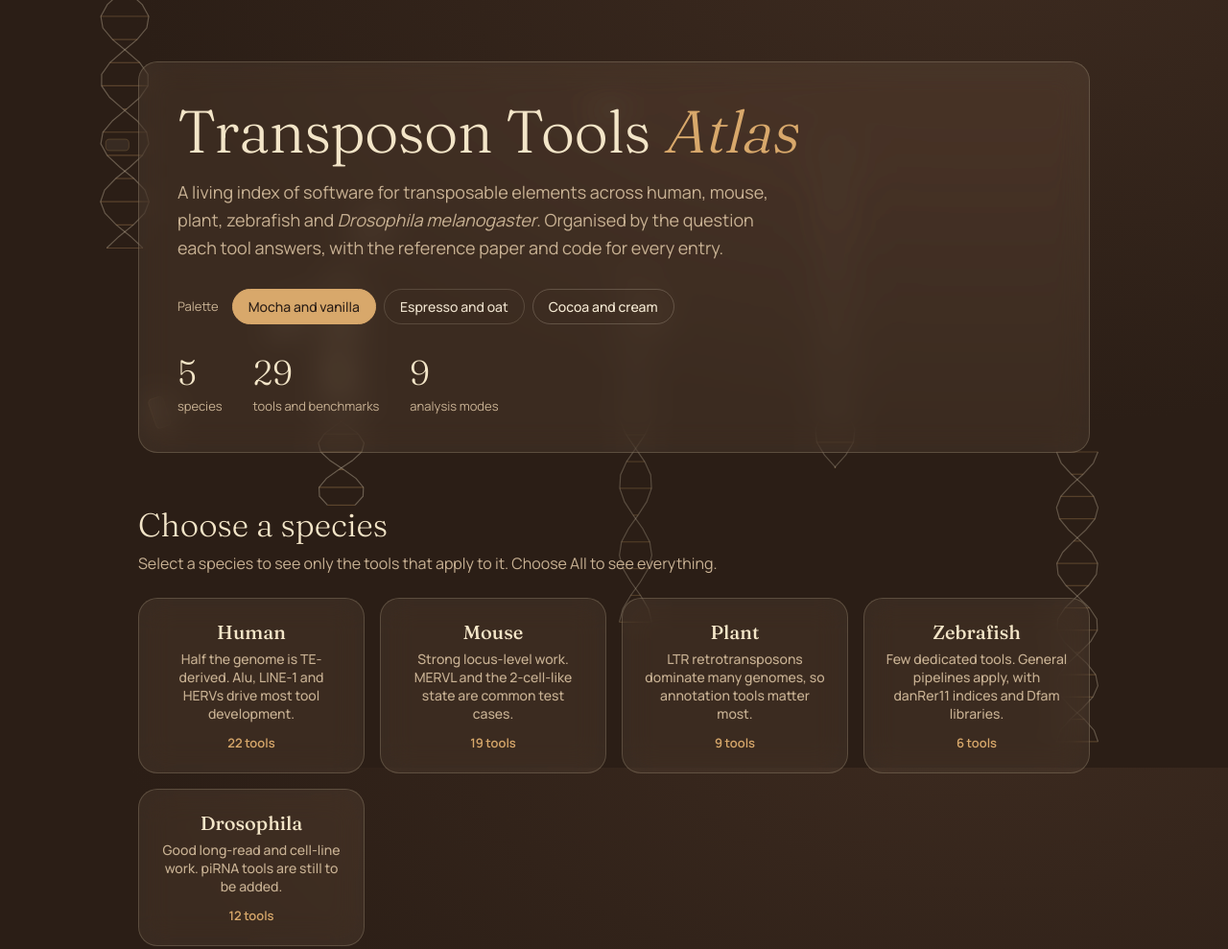
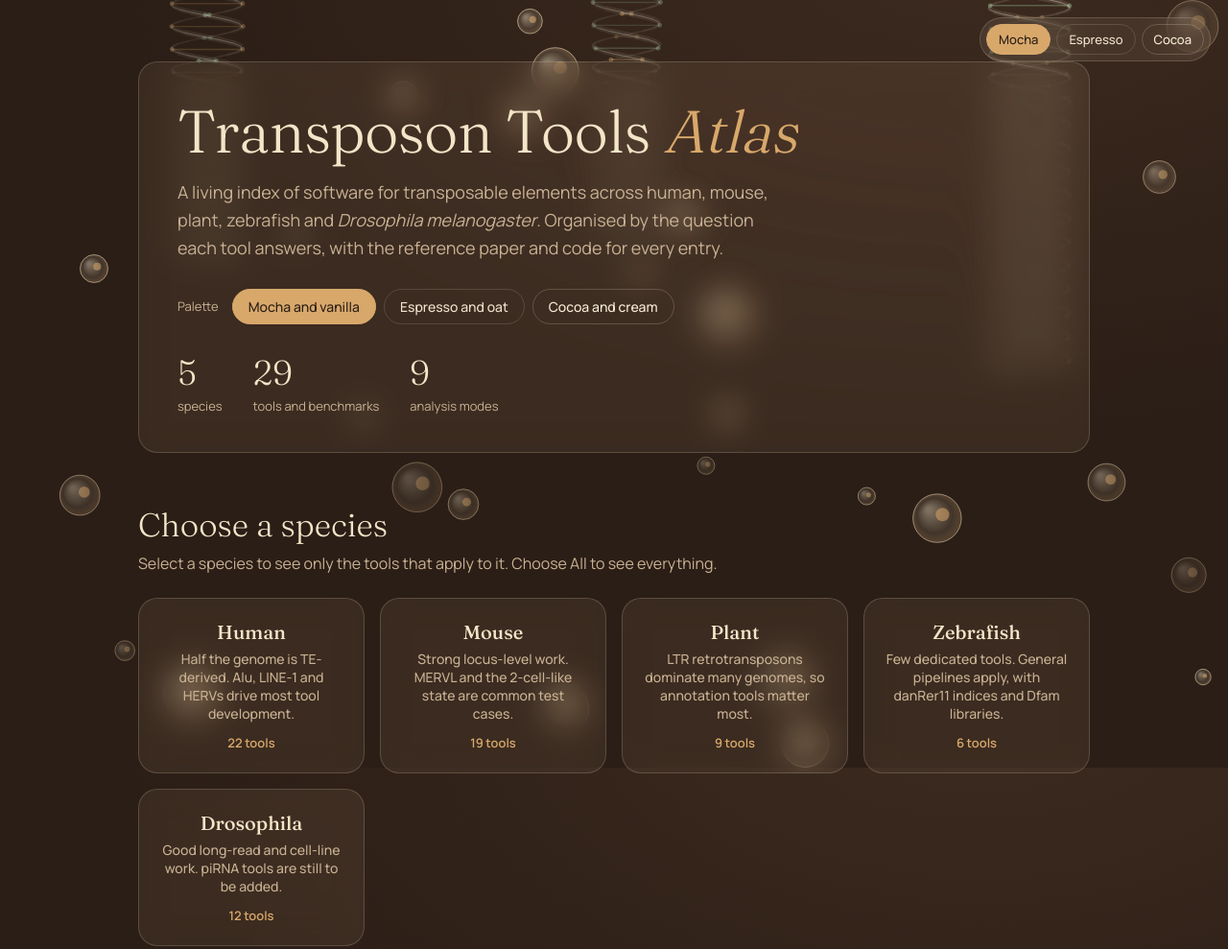
Before and after one commit to SUGAM2001/Transpososn-Tool-Atalas, a plain HTML site: page index.html in a window 1280 px wide. Shown: the top 989 px of the page at 96% size. Drawn offline with Linux system fonts and the light colour scheme; animation ran at ten frames a second.

Commit message:
Update index.html

```diff
--- a/index.html
+++ b/index.html
@@ -82,7 +82,10 @@
   .gap li{margin:6px 0}
 
   footer{margin-top:72px;color:var(--muted);font-size:14px}
-
+  .palettes.corner{position:fixed;top:18px;right:18px;z-index:10;display:flex;gap:6px;flex-wrap:wrap;
+  max-width:calc(100vw - 36px);padding:6px;border-radius:999px;background:var(--glass);
+  border:1px solid var(--glass-edge);-webkit-backdrop-filter:blur(16px);backdrop-filter:blur(16px)}
+  .palettes.corner button{padding:6px 12px;font-size:13px}
   @media (max-width:640px){
     header{padding:28px 22px}
     h1{font-size:44px}
@@ -93,7 +96,11 @@
 </head>
 <body>
 <canvas id="dna" aria-hidden="true"></canvas>
-
+<div class="palettes corner" role="group" aria-label="Colour palette">
+  <button data-palette="mocha" aria-pressed="true">Mocha</button>
+  <button data-palette="espresso" aria-pressed="false">Espresso</button>
+  <button data-palette="cocoa" aria-pressed="false">Cocoa</button>
+</div>
 <div class="wrap">
 
 <header class="glass">
@@ -268,100 +275,158 @@ document.querySelectorAll("[data-palette]").forEach(b=>{
 });
 
 // ---------- Moving DNA background ----------
+// ---------- Glass DNA and floating cells ----------
 const canvas = document.getElementById("dna");
 const ctx = canvas.getContext("2d");
 const reduce = window.matchMedia("(prefers-reduced-motion: reduce)").matches;
-let W,H,helices=[],hoppers=[];
+const CREAM = [243,229,200], CARAMEL = [216,168,107], MOSS = [155,196,154];
+let W = 0, H = 0, helices = [], cells = [], ripples = [], frame = 0;
+
+const rgba = (c, a) => `rgba(${c[0]},${c[1]},${c[2]},${a})`;
+
+function newCell(startAtBottom){
+  const r = 8 + Math.random()*22;
+  return {
+    x: Math.random()*W,
+    y: startAtBottom ? H + r*2 : Math.random()*H,
+    r, alpha: .10 + Math.random()*.16,
+    vy: -(.05 + Math.random()*.12),
+    vx: (Math.random()-.5)*.1,
+    wob: Math.random()*Math.PI*2,
+    px: 0, py: 0
+  };
+}
 
 function resize(){
-  const dpr = Math.min(window.devicePixelRatio||1, 2);
+  const dpr = Math.min(window.devicePixelRatio || 1, 2);
   W = canvas.clientWidth; H = canvas.clientHeight;
   canvas.width = W*dpr; canvas.height = H*dpr;
   ctx.setTransform(dpr,0,0,dpr,0,0);
-  const n = Math.max(4, Math.round(W/260));
-  helices = Array.from({length:n},(_,i)=>({
-    x: (i+.5)*(W/n) + (Math.random()-.5)*60,
+  const n = Math.max(3, Math.round(W/380));
+  helices = Array.from({length:n}, (_, i) => ({
+    x: (i+.5)*W/n + (Math.random()-.5)*80,
     y: Math.random()*H,
-    amp: 16+Math.random()*12,
-    len: 220+Math.random()*180,
-    speed: .0004+Math.random()*.0006,
-    phase: Math.random()*Math.PI*2,
-    drift: (Math.random()*.25+.1)*(Math.random()<.5?-1:1),
-    alpha: .18+Math.random()*.16
+    len: 260 + Math.random()*200,
+    r: 30 + Math.random()*14,
+    pitch: 44 + Math.random()*14,
+    spin: (.25 + Math.random()*.35) * (Math.random()<.5 ? -1 : 1),
+    rise: (4 + Math.random()*6) * (Math.random()<.5 ? -1 : 1),
+    alpha: .45 + Math.random()*.3,
+    phase: Math.random()*Math.PI*2
   }));
-  hoppers = Array.from({length:Math.round(n*1.5)},()=>newHopper());
+  const m = Math.max(12, Math.round(W*H/36000));
+  cells = Array.from({length:m}, () => newCell(false));
 }
-function newHopper(){
-  return {
-    x: Math.random()*W, y: Math.random()*H,
-    tx: 0, ty: 0, size: 10+Math.random()*12, rot: Math.random()*Math.PI,
-    alpha: .12+Math.random()*.14, timer: 120+Math.random()*240
-  };
-}
-function drawHelix(h,t){
-  const steps = 26, step = h.len/steps;
-  const dy = Math.sin(t*h.speed*1000+h.phase)*0; // placeholder for clarity
-  const y0 = (h.y + t*h.drift*0.02) % (H+h.len) - h.len*0.5;
-  ctx.lineWidth = 1.2;
-  ctx.strokeStyle = `rgba(243,229,200,${h.alpha})`;
-  ctx.beginPath();
-  for(let i=0;i<=steps;i++){
-    const y = y0 + i*step;
-    const a = Math.sin(i*0.6 + t*h.speed*1000 + h.phase)*h.amp;
-    const x1 = h.x + a, x2 = h.x - a;
-    if(i===0){ctx.moveTo(x1,y);} else ctx.lineTo(x1,y);
+
+function drawHelix(h, time){
+  const span = h.len, steps = Math.ceil(span/3);
+  const travel = H + span + 80;
+  const yBase = (((h.y + time*h.rise) % travel) + travel) % travel - span/2 - 40;
+  const spinAng = h.phase + time*h.spin;
+  const pts = [];
+  for(let i = 0; i <= steps; i++){
+    const s = i*span/steps;
+    const a = s/h.pitch*Math.PI*2 + spinAng;
+    pts.push({
+      y: yBase + s,
+      x1: h.x + Math.sin(a)*h.r, z1: Math.cos(a),
+      x2: h.x + Math.sin(a+Math.PI)*h.r, z2: -Math.cos(a)
+    });
   }
-  ctx.stroke();
-  ctx.beginPath();
-  for(let i=0;i<=steps;i++){
-    const y = y0 + i*step;
-    const a = Math.sin(i*0.6 + t*h.speed*1000 + h.phase)*h.amp;
-    if(i===0){ctx.moveTo(h.x-a,y);} else ctx.lineTo(h.x-a,y);
+  // base-pair rungs with alternating colours (A-T and G-C)
+  for(let i = 0; i <= steps; i += 4){
+    const p = pts[i];
+    const depth = (p.z1+1)/2;
+    const col = (i/4) % 2 ? MOSS : CARAMEL;
+    ctx.strokeStyle = rgba(col, h.alpha*(.2 + .5*depth));
+    ctx.lineWidth = 1.4;
+    ctx.beginPath(); ctx.moveTo(p.x1, p.y); ctx.lineTo(p.x2, p.y); ctx.stroke();
+    ctx.fillStyle = rgba(col, h.alpha*(.4 + .4*depth));
+    ctx.beginPath(); ctx.arc(p.x1, p.y, 2.4, 0, Math.PI*2); ctx.fill();
+    ctx.beginPath(); ctx.arc(p.x2, p.y, 2.4, 0, Math.PI*2); ctx.fill();
   }
-  ctx.stroke();
-  ctx.strokeStyle = `rgba(216,168,107,${h.alpha*0.9})`;
-  for(let i=0;i<=steps;i+=2){
-    const y = y0 + i*step;
-    const a = Math.sin(i*0.6 + t*h.speed*1000 + h.phase)*h.amp;
-    ctx.beginPath();
-    ctx.moveTo(h.x+a,y); ctx.lineTo(h.x-a,y);
-    ctx.stroke();
+  // glass backbone: thicker and brighter where the strand is in front
+  for(const key of ["1","2"]){
+    for(let i = 0; i < steps; i++){
+      const a = pts[i], b = pts[i+1];
+      const front = ((key==="1" ? a.z1 : a.z2) + 1)/2;
+      const x1 = a["x"+key], x2 = b["x"+key];
+      ctx.beginPath(); ctx.moveTo(x1, a.y); ctx.lineTo(x2, b.y);
+      ctx.lineWidth = 2 + front*4;
+      ctx.strokeStyle = rgba(CREAM, h.alpha*(.08 + .12*front));
+      ctx.stroke();
+      ctx.beginPath(); ctx.moveTo(x1-1, a.y); ctx.lineTo(x2-1, b.y);
+      ctx.lineWidth = 1;
+      ctx.strokeStyle = rgba([255,252,245], h.alpha*(.1 + .45*front));
+      ctx.stroke();
+    }
   }
 }
-function drawHopper(p){
-  // a rounded "transposon" block that hops to a new spot now and then
-  p.timer--;
-  if(p.timer<=0){
-    p.tx = Math.random()*W; p.ty = Math.random()*H;
-    p.timer = 180 + Math.random()*300;
-    p.alpha = .06;
-  }
-  p.x += (p.tx - p.x)*0.012;
-  p.y += (p.ty - p.y)*0.012;
-  p.alpha = Math.min(p.alpha + 0.0015, 0.26);
-  p.rot += 0.002;
-  ctx.save();
-  ctx.translate(p.x,p.y); ctx.rotate(p.rot);
-  ctx.strokeStyle = `rgba(216,168,107,${p.alpha})`;
-  ctx.fillStyle = `rgba(243,229,200,${p.alpha*0.35})`;
-  ctx.lineWidth = 1;
-  const s = p.size;
-  ctx.beginPath();
-  ctx.roundRect ? ctx.roundRect(-s,-s*0.5,s*2,s,4) : ctx.rect(-s,-s*0.5,s*2,s);
-  ctx.fill(); ctx.stroke();
-  ctx.restore();
+
+function updateCell(c){
+  c.y += c.vy; c.x += c.vx; c.wob += .01;
+  c.px *= .965; c.py *= .965;
+  if(c.y < -c.r*2) Object.assign(c, newCell(true));
 }
-let frame = 0;
+
+function drawCell(c){
+  const x = c.x + Math.sin(c.wob)*10 + c.px;
+  const y = c.y + c.py;
+  const g = ctx.createRadialGradient(x - c.r*.35, y - c.r*.35, c.r*.1, x, y, c.r);
+  g.addColorStop(0, rgba(CREAM, c.alpha*1.8));
+  g.addColorStop(.7, rgba(CREAM, c.alpha*.5));
+  g.addColorStop(1, rgba(CARAMEL, c.alpha*1.1));
+  ctx.beginPath(); ctx.arc(x, y, c.r, 0, Math.PI*2);
+  ctx.fillStyle = g; ctx.fill();
+  ctx.lineWidth = 1; ctx.strokeStyle = rgba(CREAM, c.alpha*2.2); ctx.stroke();
+  ctx.beginPath(); ctx.arc(x + c.r*.22, y - c.r*.15, c.r*.28, 0, Math.PI*2);
+  ctx.fillStyle = rgba(CARAMEL, c.alpha*2.4); ctx.fill();
+}
+
+// Click or tap: cells near the point are pushed away and drift back slowly
+window.addEventListener("pointerdown", e => {
+  if(reduce || e.target.closest("button, a")) return;
+  ripples.push({x: e.clientX, y: e.clientY, t: 0});
+  const R = 260;
+  cells.forEach(c => {
+    const dx = (c.x + c.px) - e.clientX, dy = (c.y + c.py) - e.clientY;
+    const d = Math.hypot(dx, dy) || 1;
+    if(d < R){
+      const f = (1 - d/R) * 9;
+      c.px += dx/d * f; c.py += dy/d * f;
+    }
+  });
+});
+
+function drawRipples(){
+  ripples = ripples.filter(r => r.t < 90);
+  ripples.forEach(r => {
+    r.t++;
+    const k = r.t/90;
+    ctx.beginPath(); ctx.arc(r.x, r.y, k*260, 0, Math.PI*2);
+    ctx.lineWidth = 1.2;
+    ctx.strokeStyle = rgba(CARAMEL, (1-k)*.5);
+    ctx.stroke();
+  });
+}
+
+function render(){
+  ctx.clearRect(0, 0, W, H);
+  const time = reduce ? 0 : frame/60;
+  helices.forEach(h => drawHelix(h, time));
+  cells.forEach(c => { if(!reduce) updateCell(c); drawCell(c); });
+  drawRipples();
+}
+
 function loop(){
   frame++;
-  ctx.clearRect(0,0,W,H);
-  helices.forEach(h=>drawHelix(h, frame));
-  hoppers.forEach(drawHopper);
+  render();
   if(!reduce) requestAnimationFrame(loop);
 }
+
 window.addEventListener("resize", resize);
 resize();
-if(reduce){ loop(); } else { requestAnimationFrame(loop); }
+loop();
 </script>
 </body>
 </html>
```
